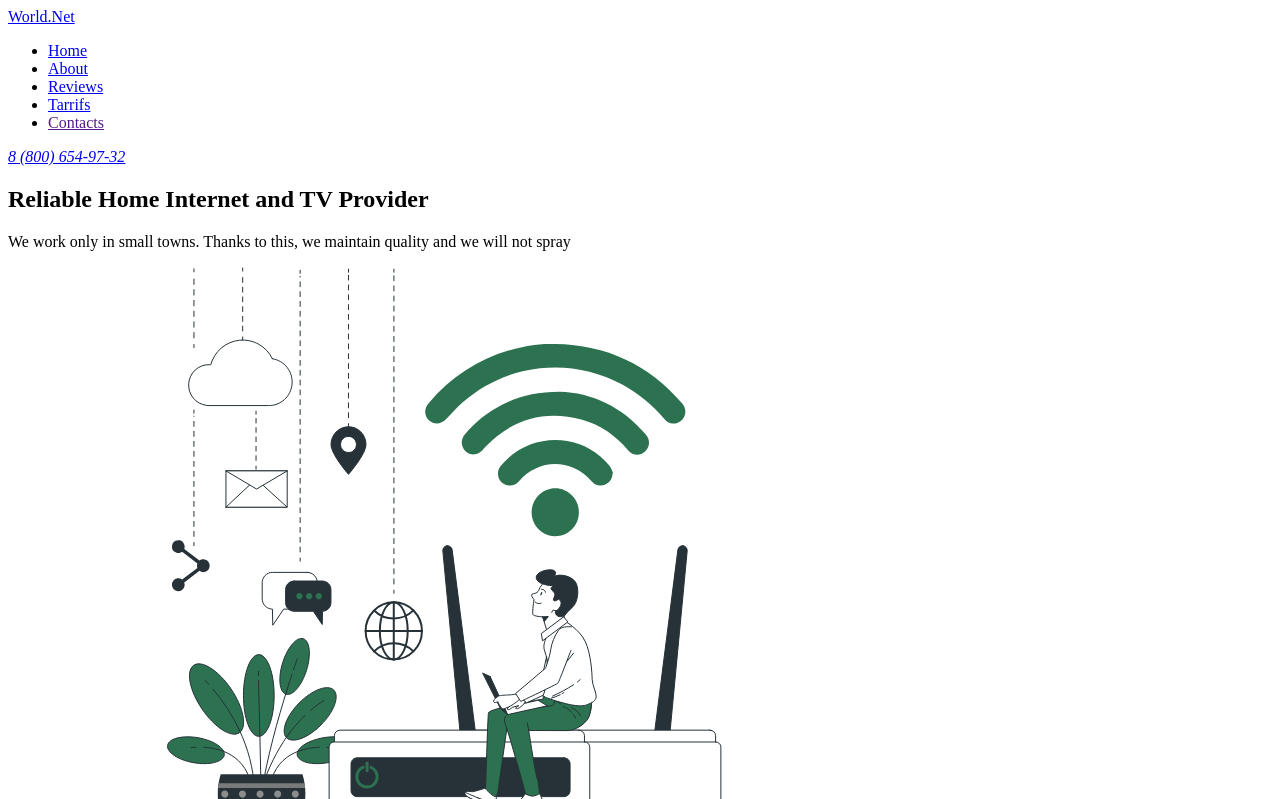
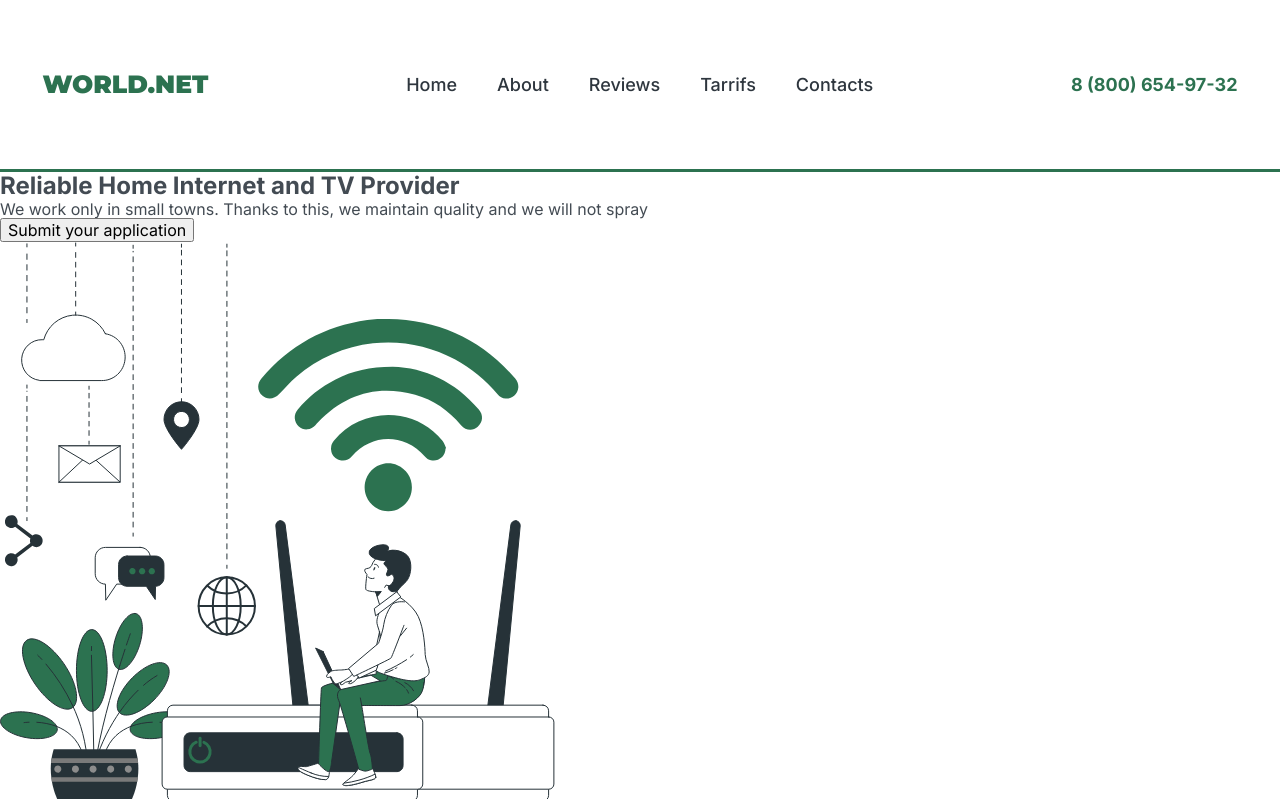
Before and after one commit to Lena8829/World.Net, a plain HTML site: page index.html in a window 1280 px wide. Shown: the top 799 px of the page. Drawn offline with nearby package versions, Linux system fonts and the light colour scheme.

Commit message:
header-section
styles, flex

```diff
--- /dev/null
+++ b/css/styles.css
@@ -0,0 +1,81 @@
+body {
+  font-family: Inter, sans-serif;
+  color: #434b53;
+  background-color: #fff;
+}
+
+/* Reset styles */
+a {
+  text-decoration: none;
+}
+ul,
+ol {
+  list-style: none;
+  padding: 0;
+  margin: 0;
+}
+h1,
+h2,
+h3,
+h4,
+h5,
+h6,
+p {
+  margin: 0;
+}
+img {
+  display: block;
+}
+.container {
+  width: 1195px;
+  padding: 15px 0;
+  margin: 0 auto; //in centre
+}
+
+/* Header Section */
+.header {
+  border-bottom: 3px solid #2c7250;
+}
+.header-container {
+  display: flex;
+  justify-content: space-between;
+  align-items: center;
+}
+.header-logo {
+  color: #2c7250;
+  font-family: Montserrat, sans-serif;
+  font-size: 25px;
+  font-weight: 900;
+  line-height: 1.5;
+  text-transform: uppercase;
+}
+.header-nav {
+}
+.header-nav-list {
+  display: flex;
+  gap: 40px;
+}
+/* .header-nav-item:not(:last-child) {
+    margin-right: 40px;
+} */
+.header-nav-link {
+  color: #2e363e;
+  font-size: 18px;
+  font-weight: 500;
+  line-height: 1.5;
+  padding: 56px 0;
+  display: block;
+}
+.header-nav-link:hover,
+.header-nav-link:focus {
+  color: #2c7250;
+}
+.header-address {
+  font-style: normal;
+}
+.header-address-link {
+  color: #2c7250;
+  font-size: 18px;
+  font-weight: 700;
+  line-height: 1.52;
+}
--- a/index.html
+++ b/index.html
@@ -4,27 +4,51 @@
 <head>
     <meta charset="UTF-8">
     <meta name="viewport" content="width=device-width, initial-scale=1.0">
+
     <title>World.Net</title>
+
+    <!-- Normalize -->
+    <link rel="stylesheet" href="https://cdnjs.cloudflare.com/ajax/libs/modern-normalize/3.0.1/modern-normalize.min.css"
+        integrity="sha512-q6WgHqiHlKyOqslT/lgBgodhd03Wp4BEqKeW6nNtlOY4quzyG3VoQKFrieaCeSnuVseNKRGpGeDU3qPmabCANg=="
+        crossorigin="anonymous" referrerpolicy="no-referrer" />
+
+    <!-- Fonts -->
+    <link rel="preconnect" href="https://fonts.googleapis.com">
+    <link rel="preconnect" href="https://fonts.gstatic.com" crossorigin>
+    <link
+        href="https://fonts.googleapis.com/css2?family=Inter:ital,opsz,wght@0,14..32,100..900;1,14..32,100..900&family=Montserrat:wght@900&family=Poppins:wght@400;700&family=Reem+Kufi&display=swap"
+        rel="stylesheet">
+
+    <!-- Styles -->
+    <link rel="stylesheet" href="./css/styles.css">
 </head>
 
 <body>
 
-    <header>
-        <a href="./index.html">World.Net</a>
+    <header class="header">
 
-        <nav>
-            <ul>
-                <li><a href="./index.html">Home</a></li>
-                <li><a href="#about">About</a></li>
-                <li><a href="#reviews">Reviews</a></li>
-                <li><a href="#tariffs">Tarrifs</a></li>
-                <li><a href="">Contacts</a></li>
-            </ul>
-        </nav>
+        <div class="container header-container">
 
-        <address>
-            <a href="tel:88006549732">8 (800) 654-97-32</a>
-        </address>
+            <a class="header-logo" href="./index.html">World.Net</a>
+
+            <nav class="header-nav">
+
+                <ul class="header-nav-list">
+
+                    <li class="header-nav-item"><a class="header-nav-link" href="./index.html">Home</a></li>
+                    <li class="header-nav-item"><a class="header-nav-link" href="#about">About</a></li>
+                    <li class="header-nav-item"><a class="header-nav-link" href="#reviews">Reviews</a></li>
+                    <li class="header-nav-item"><a class="header-nav-link" href="#tariffs">Tarrifs</a></li>
+                    <li class="header-nav-item"><a class="header-nav-link" href="">Contacts</a></li>
+
+                </ul>
+
+            </nav>
+
+            <address class="header-address">
+                <a class="header-address-link" href="tel:88006549732">8 (800) 654-97-32</a>
+            </address>
+        </div>
 
     </header>
 
```
